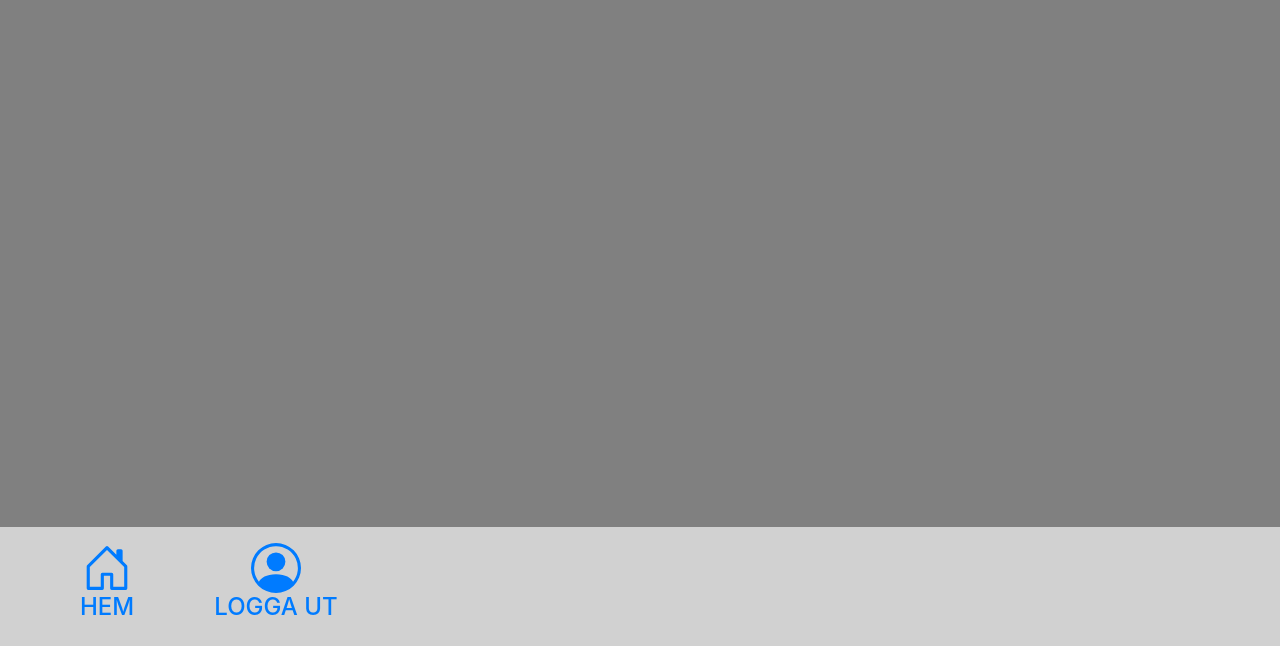
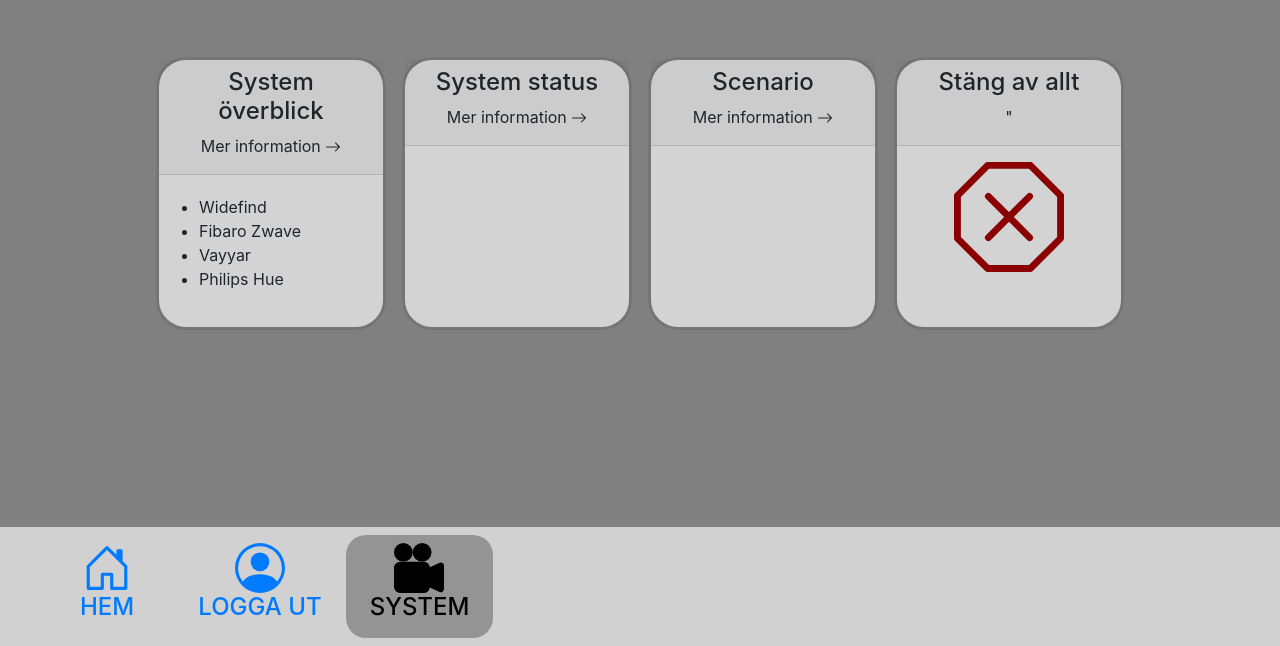
Before and after one commit to magdulator/x0001e, a React (Create React App) app in the folder frontend/: page /system in a window 1280 px wide. Shown: the part 154-800 px from the top of the page. Built offline with nearby package versions, Linux system fonts and the light colour scheme; sample sign-in values are in the browser's storage.

Commit message:
system view

```diff
--- a/frontend/src/App.css
+++ b/frontend/src/App.css
@@ -12,18 +12,15 @@
   color: black;
 }
 
-.card {
-  width: 25rem;
+.card.mx-auto {
+  width:40%;
 }
-
 
 body, html {
   height: 100%;
   background-color: gray;
 
 }
-
-
 
 .btn.btn-primary.btn-lg {
   width: 100%;
@@ -89,6 +86,12 @@ body, html {
   margin: auto;
 }
 
+.h-100.mx-auto {
+  display: block;
+  margin-left: auto;
+  margin-right: auto;
+}
+
 .img-thumbnail {
   height: 120px;
 }
@@ -99,3 +102,18 @@ body, html {
   width: 100%;
   height: 100%;
 }
+
+.card.mx-2 {
+    width: 230px;
+    background-color:lightgray;
+    border-radius: 30px;
+    border-width: 3px;
+    border-color: rgb(117, 117, 117);
+}
+.d-flex.justify-content-center {
+  width: 100%;
+  margin: 0;
+  position: absolute;
+  top: 40%;
+  left: 50%;
+  transform: translate(-50%, -40%);}
--- a/frontend/src/App.js
+++ b/frontend/src/App.js
@@ -5,10 +5,11 @@ import {LoginForm} from "./components/login.component";
 import { BrowserRouter, Switch, Route, NavLink} from "react-router-dom";
 import auth from './services/auth';
 import RegisterForm from './components/register.component';
-import {HouseDoor, PersonCircle} from 'react-bootstrap-icons';
+import {HouseDoor, PersonCircle, CameraReelsFill} from 'react-bootstrap-icons';
 import {ImageContainer} from './components/image-container';
 import {ImageUpload} from './components/upload-image';
 import GuardedRoute from './services/guarded-route';
+import {System} from './components/system';
 
 class App extends Component {
     constructor(props) {
@@ -40,12 +41,19 @@ class App extends Component {
                               <h4>HEM</h4>
                           </NavLink>
                       </li>
-                      <li className="nav-item ml-3 text-center">
 
-                          <a href="/login" className="nav-link pl-3" onClick={this.logOut}>
+                      <li className ="nav-item ml3 text-center">
+                            <a href="/system" className="nav-link pl-3" onClick={this.logOut}>
                               <PersonCircle size = "50"></PersonCircle><br></br>
                               <h4>LOGGA UT</h4>
                           </a>
+                      </li>
+                      <li className="nav-item ml-3 text-center">
+
+                          <NavLink to={"/system"} className="nav-link px-4" activeClassName="active-link">
+                              <CameraReelsFill size = "50"></CameraReelsFill><br></br>
+                              <h4>SYSTEM</h4>
+                          </NavLink>
                       </li>
                       </>
                       ):(
@@ -76,6 +84,7 @@ class App extends Component {
               <Route path = "/login" component={LoginForm}/>
               <Route path = "/register" component={RegisterForm} />
               <Route path = "/home" component = {ImageContainer}/>
+              <GuardedRoute path = "/system" component = {System} auth ={auth.isAuth()}/>
               <GuardedRoute path = "/upload" component = {ImageUpload} auth = {auth.isAdmin()}/>
           </Switch>
           </BrowserRouter>
--- a/frontend/src/components/login.component.js
+++ b/frontend/src/components/login.component.js
@@ -1,7 +1,7 @@
     import React from "react";
     import auth from '../services/auth';
     import { Formik,ErrorMessage} from 'formik';
-    import { useHistory, withRouter } from "react-router-dom";
+    import { useHistory } from "react-router-dom";
 
 
     import * as Yup from 'yup';
--- a/frontend/src/components/system.js
+++ b/frontend/src/components/system.js
@@ -0,0 +1,37 @@
+import React from "react";
+import {ArrowRight, XOctagon} from 'react-bootstrap-icons'
+const System = () => {
+    return(
+        <div className = "d-flex justify-content-center flex-wrap">
+            <div className="card mx-2">
+                <a className="card-block stretched-link text-decoration-none" href ="google.com"></a>
+                <div className = "card-header py-0 pt-2 my-0 text-center"><h4>System överblick</h4><p>Mer information <ArrowRight></ArrowRight></p></div>
+                <div className = "card-body px-0">
+                    <ul>
+                        <li>Widefind</li>
+                        <li>Fibaro Zwave</li>
+                        <li>Vayyar</li>
+                        <li>Philips Hue</li>
+                    </ul>
+                </div>
+            </div>
+            <div className="card mx-2" >
+                <a className="card-block stretched-link text-decoration-none" href ="google.com"></a>
+                <div className = "card-header py-0 pt-2 my-0 text-center"><h4>System status</h4><p>Mer information <ArrowRight></ArrowRight></p></div>
+            </div>
+            <div className="card mx-2">
+                <a className="card-block stretched-link text-decoration-none" href ="google.com"></a>
+                <div className = "card-header py-0 pt-2 my-0 text-center"><h4>Scenario</h4><p>Mer information <ArrowRight></ArrowRight></p></div>
+            </div>
+            <div className="card mx-2">
+                <a className="card-block stretched-link text-decoration-none" href ="google.com"></a>
+                <div className = "card-header py-0 pt-2 my-0 text-center"><h4>Stäng av allt</h4><p>"</p></div>
+                <div className = "card-body px-0 py-3 text-center">
+                    <XOctagon size = "110" color="darkred"></XOctagon>
+                </div>
+            </div>
+        </div>
+    )
+}
+
+export {System};
--- a/frontend/src/components/upload-image.js
+++ b/frontend/src/components/upload-image.js
@@ -1,6 +1,5 @@
 import React, {Component} from 'react';
 import axios from 'axios';
-import {ImageContainer} from './image-container';
 const apiURL = 'http://130.240.114.29:5000/api/';
 
 
```
